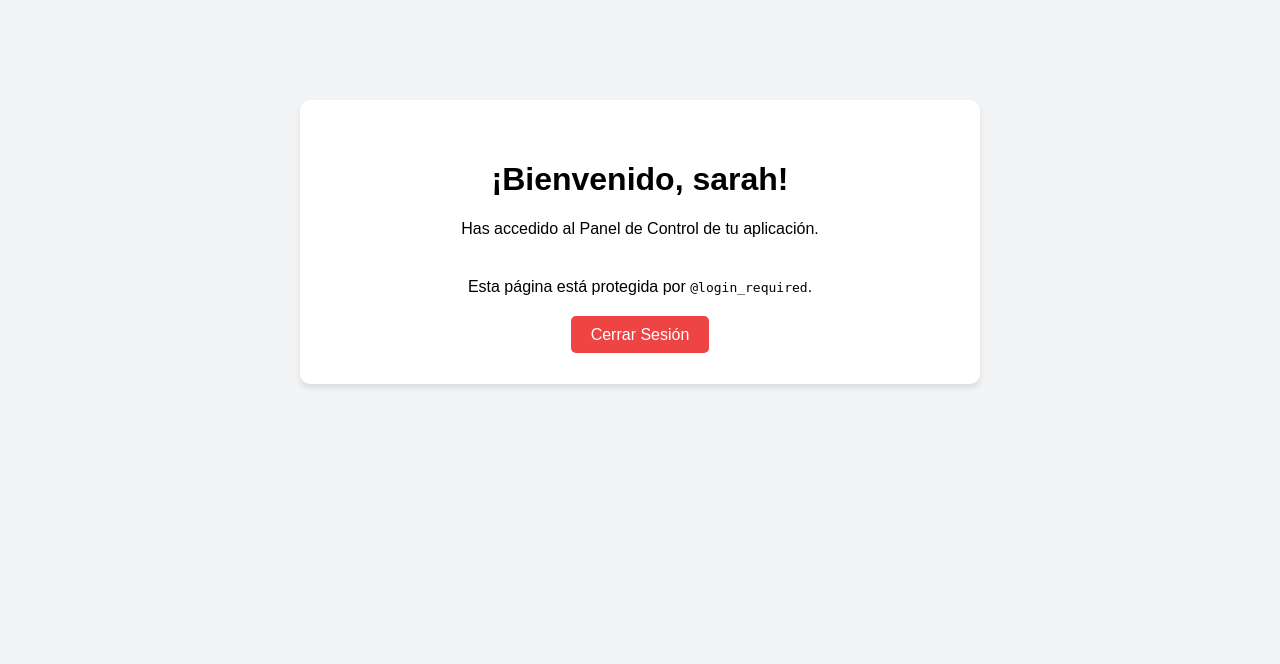
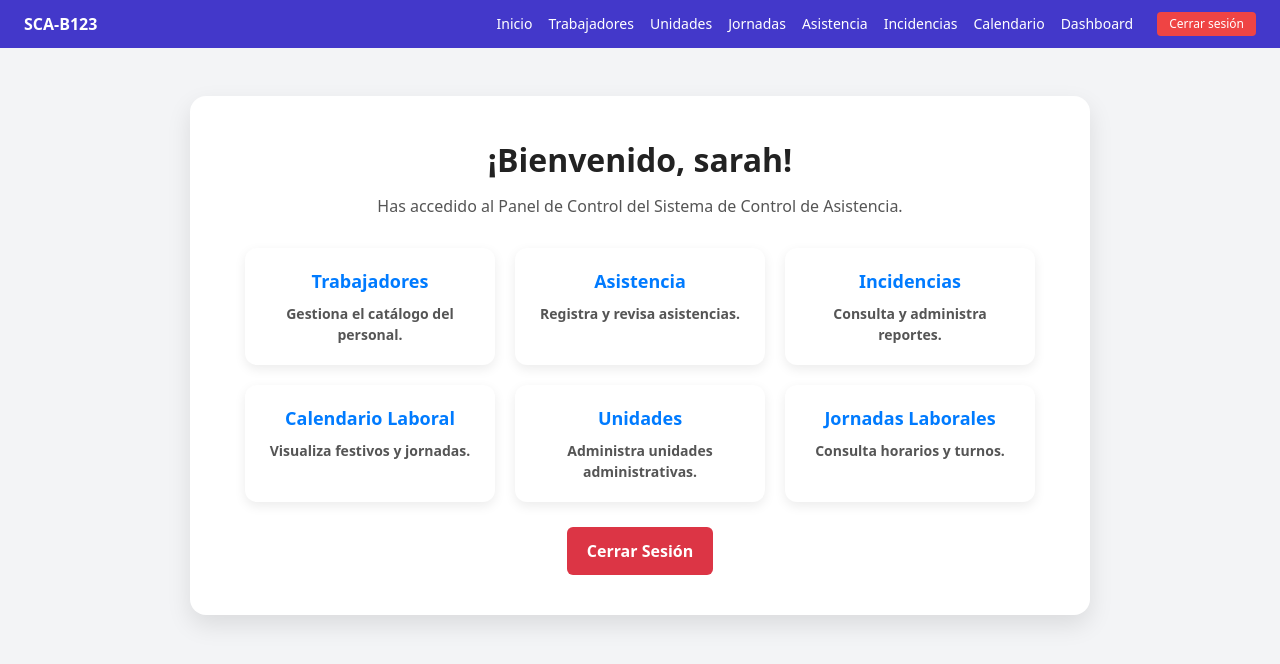
Before and after one commit to Francisco4nt0n10/Proyecto_final, a Django app: page /dashboard/ in a window 1280 px wide. Shown: the top 664 px of the page. Run offline with Django 5.2, Linux system fonts and the light colour scheme; a user stored in the database is signed in; some libraries are stand-ins or nearby versions.

Commit message:
Modificacion del dashboard, el home y base.html

```diff
--- a/templates/base.html
+++ b/templates/base.html
@@ -5,29 +5,46 @@
     <title>{% block title %}Sistema de Control de Asistencia{% endblock %}</title>
 
     <script src="https://cdn.tailwindcss.com"></script>
+    {% block extra_head %}{% endblock %}
 </head>
 <body class="bg-gray-100 min-h-screen">
 
-    <!-- Barra superior simple -->
+    <!-- Barra superior -->
     <nav class="bg-indigo-700 text-white px-6 py-3 mb-6">
         <div class="flex justify-between items-center">
             <div class="font-semibold">
                 SCA-B123
             </div>
-            <div>
-                <a href="/" class="mr-4 hover:underline">Inicio</a>
-                <a href="/trabajadores/" class="mr-4 hover:underline">Trabajadores</a>
-                <a href="/unidades/" class="mr-4 hover:underline">Unidades</a>
-                <a href="/JornadaLaboral/" class="mr-4 hover:underline">JornadaLaboral</a>
-                <a href="/Asistencia/" class="mr-4 hover:underline">Asistencia</a>
-                <a href="{% url 'incidencia_list' %}" class="mr-4 hover:underline">Incidencias</a>
-                <a href="/dashboard/" class="hover:underline">Dashboard</a>
+
+            <div class="flex items-center gap-4 text-sm">
+                <a href="{% url 'home' %}" class="hover:underline">Inicio</a>
+
+                {% if user.is_authenticated %}
+                    <a href="{% url 'trabajador_list' %}" class="hover:underline">Trabajadores</a>
+                    <a href="{% url 'unidad_list' %}" class="hover:underline">Unidades</a>
+                    <a href="{% url 'jornada_list' %}" class="hover:underline">Jornadas</a>
+                    <a href="{% url 'asistencia_list' %}" class="hover:underline">Asistencia</a>
+                    <a href="{% url 'incidencia_list' %}" class="hover:underline">Incidencias</a>
+                    <a href="{% url 'calendario_laboral_list' %}" class="hover:underline">Calendario</a>
+                    <a href="{% url 'dashboard' %}" class="hover:underline">Dashboard</a>
+
+                    <!-- Logout como botón pequeño -->
+                    <form method="post" action="{% url 'account_logout' %}" class="inline">
+                        {% csrf_token %}
+                        <button type="submit" class="ml-2 bg-red-500 hover:bg-red-600 text-white px-3 py-1 rounded text-xs">
+                            Cerrar sesión
+                        </button>
+                    </form>
+                {% else %}
+                    <a href="{% url 'account_login' %}" class="hover:underline">Iniciar sesión</a>
+                    <a href="{% url 'account_signup' %}" class="hover:underline">Registrarse</a>
+                {% endif %}
             </div>
         </div>
     </nav>
 
     <!-- Contenido principal -->
-    <main class="container mx-auto px-4">
+    <main class="container mx-auto px-4 py-6">
         {% block content %}
         {% endblock %}
     </main>
--- a/templates/dashboard.html
+++ b/templates/dashboard.html
@@ -1,25 +1,136 @@
-<!DOCTYPE html>
+{% extends "base.html" %}
 
-<html lang="es">
-<head>
-<meta charset="UTF-8">
-<meta name="viewport" content="width=device-width, initial-scale=1.0">
-<title>Dashboard | Proyecto Final</title>
-</head>
-<body style="font-family: sans-serif; text-align: center; margin-top: 100px; background-color: #f3f4f6;">
-<div style="max-width: 600px; margin: 0 auto; background-color: white; padding: 40px; border-radius: 10px; box-shadow: 0 4px 6px rgba(0, 0, 0, 0.1);">
-<h1>¡Bienvenido, {{ user.username }}!</h1>
-<p class="text-lg text-gray-600">Has accedido al Panel de Control de tu aplicación.</p>
+{% block title %}Dashboard | Sistema de Asistencia{% endblock %}
 
-    <p style="margin-top: 40px;">Esta página está protegida por <code>@login_required</code>.</p>
+{% block content %}
 
-    <div style="margin-top: 30px;">
-        <a href="{% url 'account_logout' %}" style="text-decoration: none; padding: 10px 20px; background-color: #EF4444; color: white; border-radius: 5px;">
-            Cerrar Sesión
+<style>
+    .dashboard-card {
+        background: white;
+        padding: 40px;
+        border-radius: 16px;
+        max-width: 900px;
+        margin: auto;
+        text-align: center;
+        box-shadow: 0 10px 25px rgba(0,0,0,0.10);
+    }
+
+    .dashboard-title {
+        font-size: 32px;
+        font-weight: 700;
+        color: #222;
+        margin-bottom: 10px;
+    }
+
+    .dashboard-subtitle {
+        color: #555;
+        font-size: 16px;
+        margin-bottom: 25px;
+    }
+
+    /* -------- TARJETAS DE ACCIONES -------- */
+    .card-container {
+        display: flex;
+        flex-wrap: wrap;
+        justify-content: center;
+        gap: 20px;
+        margin-top: 30px;
+    }
+
+    .card {
+        width: 250px;
+        background: #ffffff;
+        border-radius: 12px;
+        padding: 20px;
+        box-shadow: 0 4px 12px rgba(0,0,0,0.08);
+        transition: all .3s ease;
+        text-decoration: none;
+        color: #333;
+        font-weight: 600;
+    }
+
+    .card:hover {
+        transform: translateY(-4px);
+        box-shadow: 0 8px 15px rgba(0,0,0,0.15);
+    }
+
+    .card-title {
+        font-size: 18px;
+        margin-bottom: 8px;
+        color: #007bff;
+    }
+
+    .card-desc {
+        font-size: 14px;
+        color: #555;
+    }
+
+    .btn-logout {
+        margin-top: 25px;
+        background: #dc3545;
+        color: #fff;
+        padding: 12px 20px;
+        border-radius: 6px;
+        border: none;
+        font-weight: 600;
+        cursor: pointer;
+        transition: .3s;
+    }
+
+    .btn-logout:hover {
+        background: #a72834;
+        box-shadow: 0 4px 10px rgba(220,53,69,0.4);
+    }
+
+</style>
+
+<div class="dashboard-card">
+
+    <h1 class="dashboard-title">¡Bienvenido, {{ user.username }}!</h1>
+
+    <p class="dashboard-subtitle">
+        Has accedido al Panel de Control del Sistema de Control de Asistencia.
+    </p>
+
+    <div class="card-container">
+
+        <a href="{% url 'trabajador_list' %}" class="card">
+            <div class="card-title">Trabajadores</div>
+            <div class="card-desc">Gestiona el catálogo del personal.</div>
         </a>
+
+        <a href="{% url 'asistencia_list' %}" class="card">
+            <div class="card-title">Asistencia</div>
+            <div class="card-desc">Registra y revisa asistencias.</div>
+        </a>
+
+        <a href="{% url 'incidencia_list' %}" class="card">
+            <div class="card-title">Incidencias</div>
+            <div class="card-desc">Consulta y administra reportes.</div>
+        </a>
+
+        <a href="{% url 'calendario_laboral_list' %}" class="card">
+            <div class="card-title">Calendario Laboral</div>
+            <div class="card-desc">Visualiza festivos y jornadas.</div>
+        </a>
+
+        <a href="{% url 'unidad_list' %}" class="card">
+            <div class="card-title">Unidades</div>
+            <div class="card-desc">Administra unidades administrativas.</div>
+        </a>
+
+        <a href="{% url 'jornada_list' %}" class="card">
+            <div class="card-title">Jornadas Laborales</div>
+            <div class="card-desc">Consulta horarios y turnos.</div>
+        </a>
+
     </div>
+
+    <form method="post" action="{% url 'account_logout' %}">
+        {% csrf_token %}
+        <button class="btn-logout">Cerrar Sesión</button>
+    </form>
+
 </div>
 
-
-</body>
-</html>
+{% endblock %}
```
Also changed, not shown: templates/home.html (+50 -23 lines), db.sqlite3.
